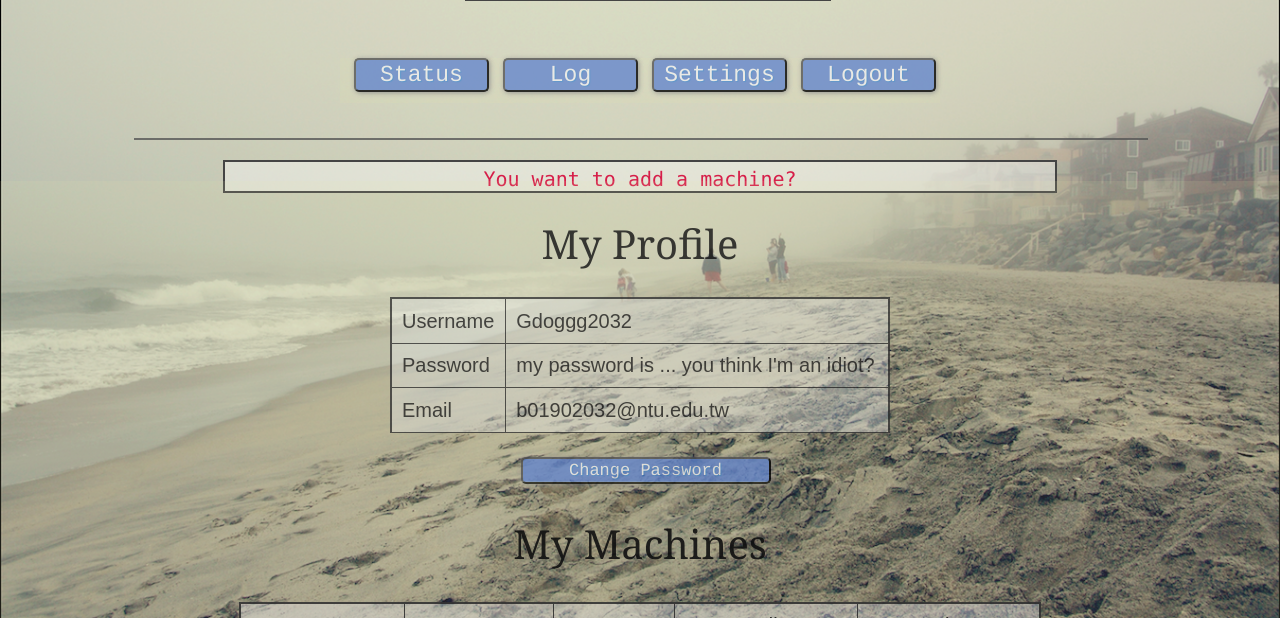
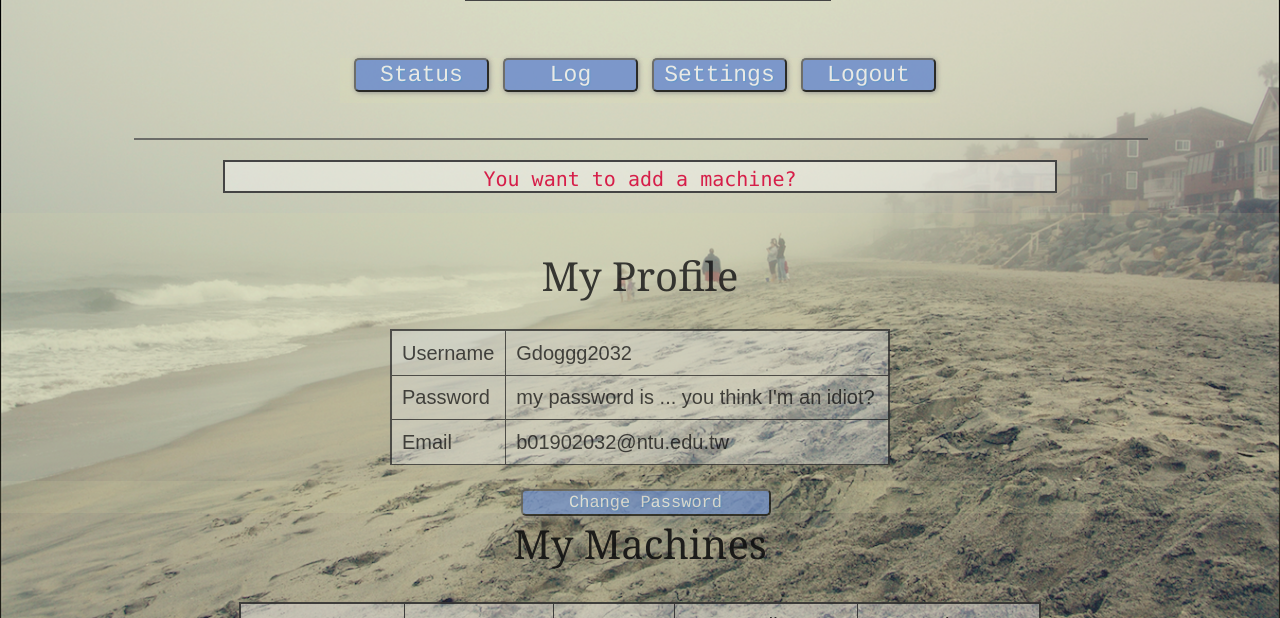
Before and after one commit to sycLin/CNLab-Final-Project, a PHP site: page /settings.html in a window 1280 px wide. Shown: the part 182-800 px from the top of the page. Run offline with PHP 8.4, Linux system fonts and the light colour scheme.

Commit message:
update in settings.html

```diff
--- a/html_file/main.css
+++ b/html_file/main.css
@@ -583,7 +583,7 @@ label[for=count] {
     opacity: 0.8;
     position: absolute;
     _position: absolute;
-    top: 363px;
+    /*top: 363px;*/
     left: 50%;
     height: 300px;
     width: 100%;
```
